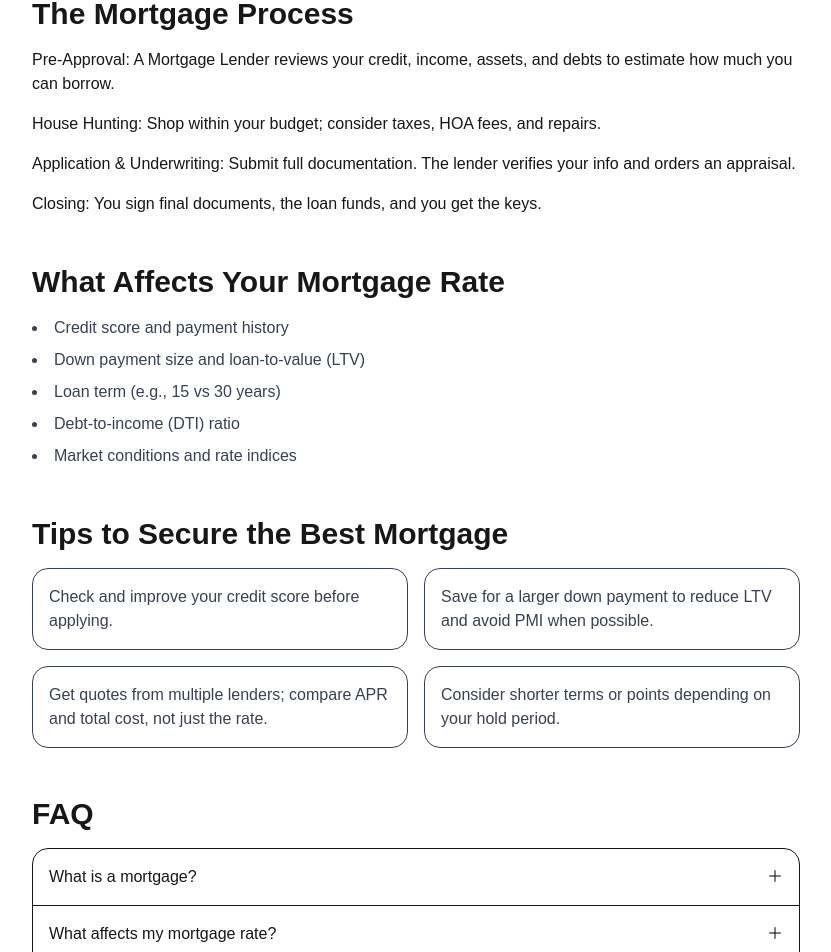
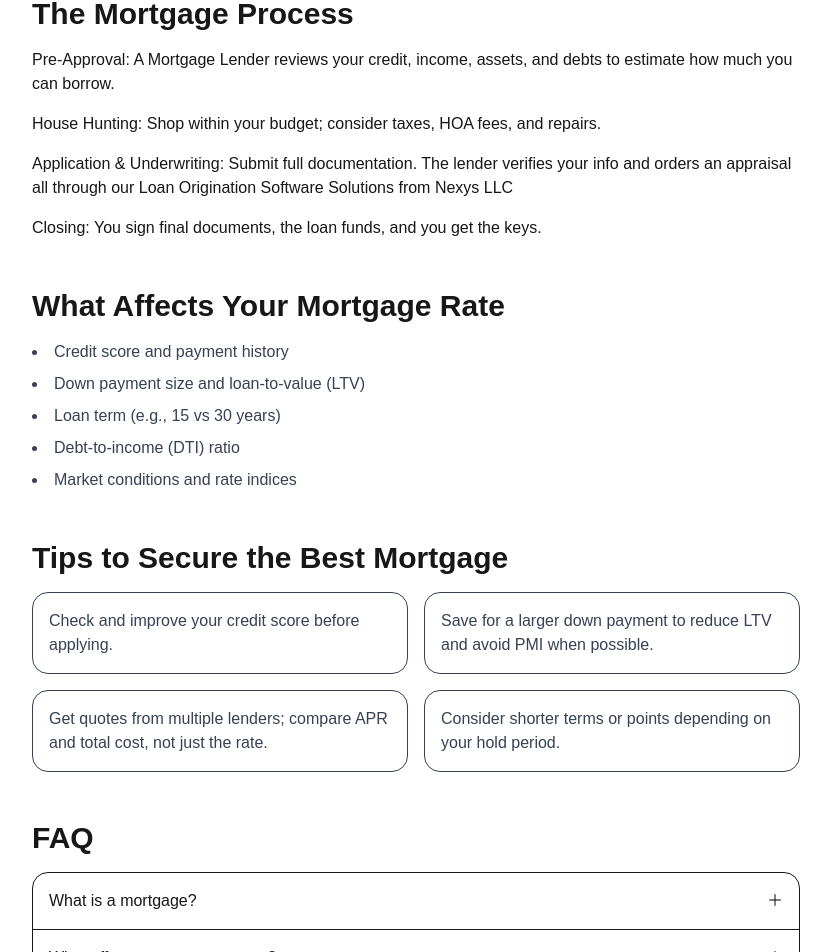
Before and after one commit to charleycode/kirillayzenberg, a Next.js app: page /mortgage-lending-resources in a window 1280 px wide. Shown: the part 1407-2359 px from the top of the page, without its empty margins (224-1055 px from the left). Built offline with nearby package versions, Linux system fonts and the light colour scheme.

Commit message:
another link

```diff
--- a/src/app/mortgage-lending-resources/page.tsx
+++ b/src/app/mortgage-lending-resources/page.tsx
@@ -212,7 +212,7 @@ export default function MortgagesPage() {
               <li>
                 <span className="font-medium">Application & Underwriting:</span>{" "}
                 Submit full documentation. The lender verifies your info and orders an
-                appraisal.
+                appraisal all through our <a href="https://kirillayzenberg.com/software-company">Loan Origination Software Solutions from Nexys LLC</a>
               </li>
               <li>
                 <span className="font-medium">Closing:</span>{" "}
```
